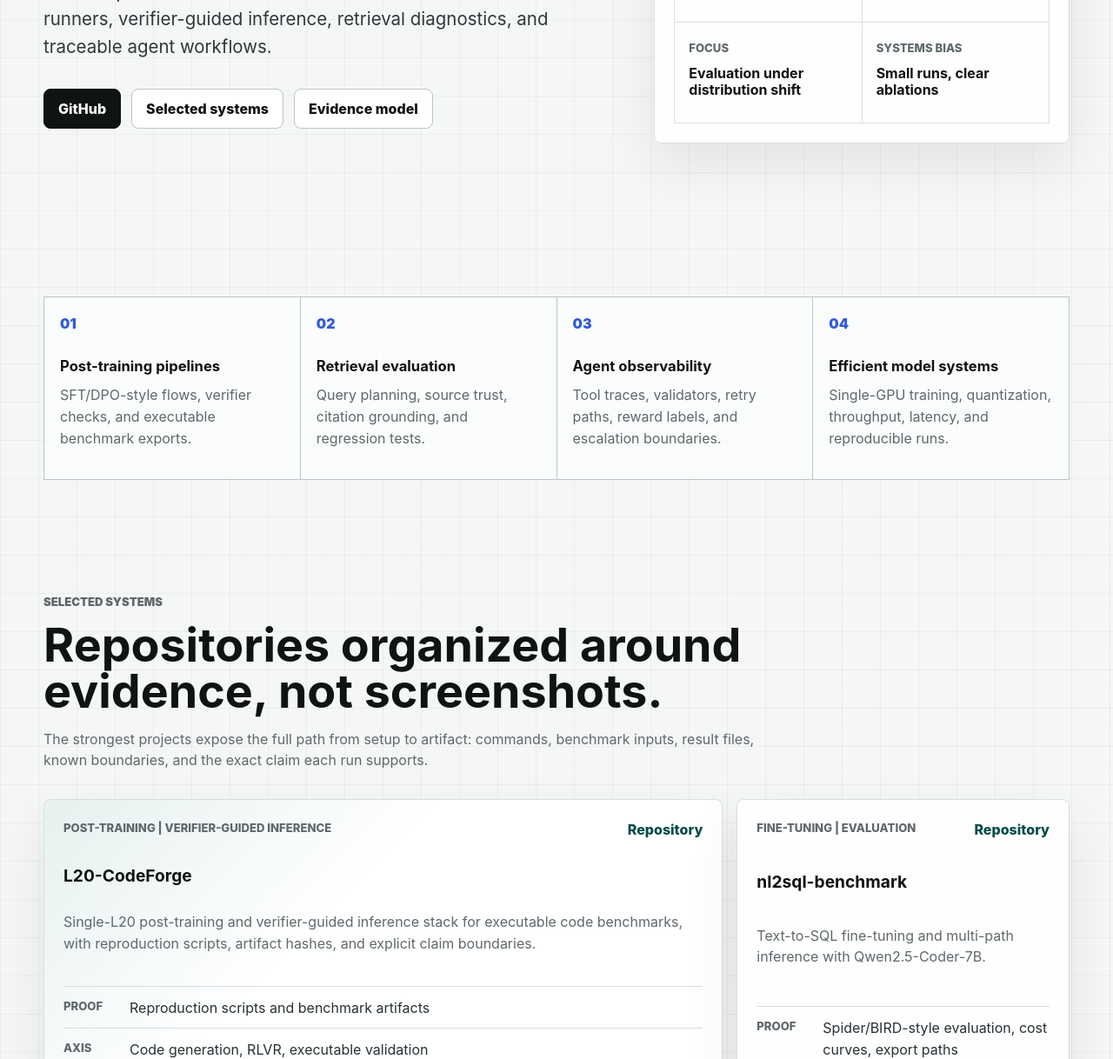
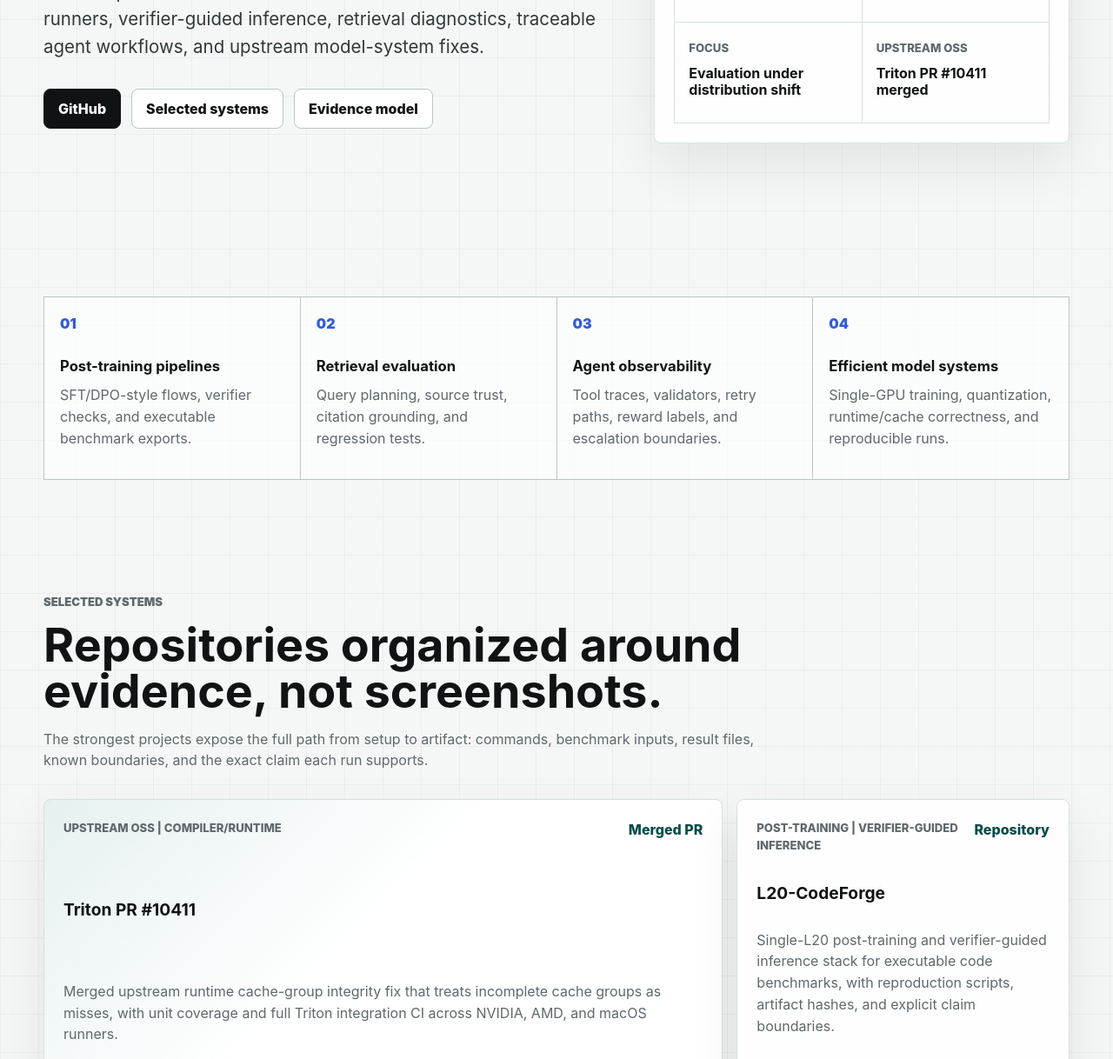
Before and after one commit to Kevin-Li-2025/Kevin-Li-2025.github.io, a plain HTML site: page index.html in a window 1280 px wide. Shown: the part 462-1680 px from the top of the page at 87% size. Drawn offline with Linux system fonts and the light colour scheme.

Commit message:
Highlight Triton upstream contribution

```diff
--- a/index.html
+++ b/index.html
@@ -5,12 +5,12 @@
     <meta name="viewport" content="width=device-width, initial-scale=1" />
     <meta
       name="description"
-      content="Yin Li builds reproducible LLM evaluation, post-training, retrieval, and traceable agent infrastructure."
+      content="Yin Li builds reproducible LLM evaluation, post-training, retrieval, traceable agent infrastructure, and upstream model-system fixes."
     />
     <meta property="og:title" content="Yin Li | LLM Systems Engineering" />
     <meta
       property="og:description"
-      content="Research engineering portfolio for reproducible LLM evaluation, verifier-guided post-training, retrieval systems, and agent traces."
+      content="Research engineering portfolio for reproducible LLM evaluation, verifier-guided post-training, retrieval systems, agent traces, and upstream Triton work."
     />
     <meta property="og:type" content="website" />
     <meta property="og:url" content="https://kevin-li-2025.github.io/" />
@@ -57,7 +57,7 @@
           <h1>Yin Li</h1>
           <p class="headline">
             I build reproducible infrastructure for model behavior: benchmark runners, verifier-guided
-            inference, retrieval diagnostics, and traceable agent workflows.
+            inference, retrieval diagnostics, traceable agent workflows, and upstream model-system fixes.
           </p>
           <div class="hero-actions" aria-label="Primary links">
             <a class="button primary" href="https://github.com/Kevin-Li-2025">GitHub</a>
@@ -92,8 +92,8 @@
               <strong>Evaluation under distribution shift</strong>
             </div>
             <div>
-              <span>Systems bias</span>
-              <strong>Small runs, clear ablations</strong>
+              <span>Upstream OSS</span>
+              <strong>Triton PR #10411 merged</strong>
             </div>
           </div>
         </aside>
@@ -118,7 +118,7 @@
         <div>
           <span>04</span>
           <strong>Efficient model systems</strong>
-          <p>Single-GPU training, quantization, throughput, latency, and reproducible runs.</p>
+          <p>Single-GPU training, quantization, runtime/cache correctness, and reproducible runs.</p>
         </div>
       </section>
 
@@ -134,6 +134,22 @@
 
         <div class="project-grid">
           <article class="project-card feature">
+            <div class="project-topline">
+              <p class="project-type">Upstream OSS | compiler/runtime</p>
+              <a href="https://github.com/triton-lang/triton/pull/10411">Merged PR</a>
+            </div>
+            <h3>Triton PR #10411</h3>
+            <p>
+              Merged upstream runtime cache-group integrity fix that treats incomplete cache groups as
+              misses, with unit coverage and full Triton integration CI across NVIDIA, AMD, and macOS runners.
+            </p>
+            <dl class="proof-list">
+              <div><dt>Proof</dt><dd>Merged into triton-lang/triton, commit 83adb20</dd></div>
+              <div><dt>Axis</dt><dd>Runtime cache correctness and regression coverage</dd></div>
+            </dl>
+          </article>
+
+          <article class="project-card">
             <div class="project-topline">
               <p class="project-type">Post-training | verifier-guided inference</p>
               <a href="https://github.com/Kevin-Li-2025/L20-CodeForge">Repository</a>
@@ -252,7 +268,7 @@
         <div class="stack-grid">
           <div>
             <span>Model systems</span>
-            <p>PyTorch, Transformers, LoRA/QLoRA, vLLM, lm-eval, Triton</p>
+            <p>PyTorch, Transformers, LoRA/QLoRA, vLLM, lm-eval, Triton runtime, C++/CUDA</p>
           </div>
           <div>
             <span>Evaluation</span>
@@ -277,6 +293,7 @@
         <div class="matrix-grid">
           <div>
             <h3>Training and inference</h3>
+            <a href="https://github.com/triton-lang/triton/pull/10411">Triton PR #10411</a>
             <a href="https://github.com/Kevin-Li-2025/L20-CodeForge">L20-CodeForge</a>
             <a href="https://github.com/Kevin-Li-2025/repro-llm-stack">repro-llm-stack</a>
             <a href="https://github.com/Kevin-Li-2025/l20-edu-135m-pretrain">l20-edu-135m-pretrain</a>
@@ -313,6 +330,7 @@
         </div>
         <div class="contact-links">
           <a href="https://github.com/Kevin-Li-2025">GitHub</a>
+          <a href="https://github.com/triton-lang/triton/pull/10411">Triton PR #10411</a>
           <a href="https://github.com/Kevin-Li-2025/L20-CodeForge">L20-CodeForge</a>
           <a href="https://github.com/Kevin-Li-2025/nl2sql-benchmark">nl2sql-benchmark</a>
         </div>
```
Also changed, not shown: 1 other file.
